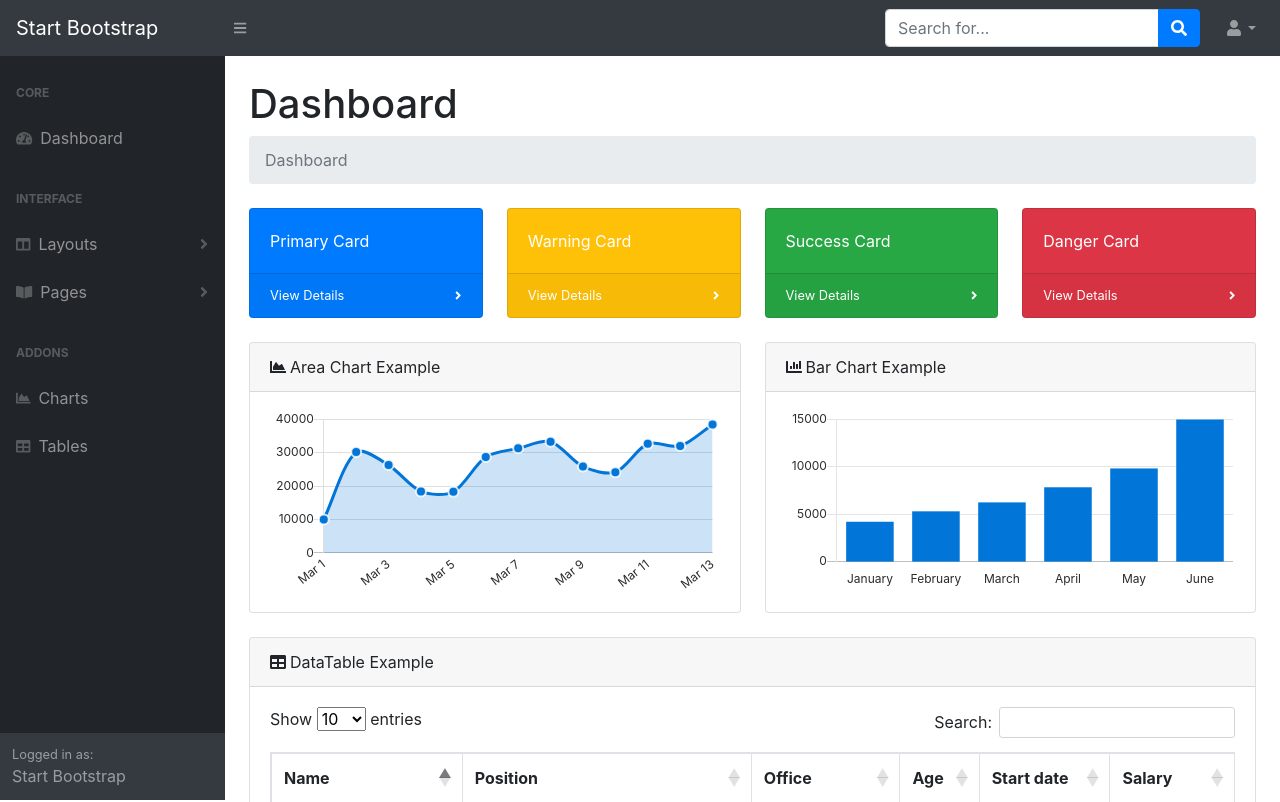
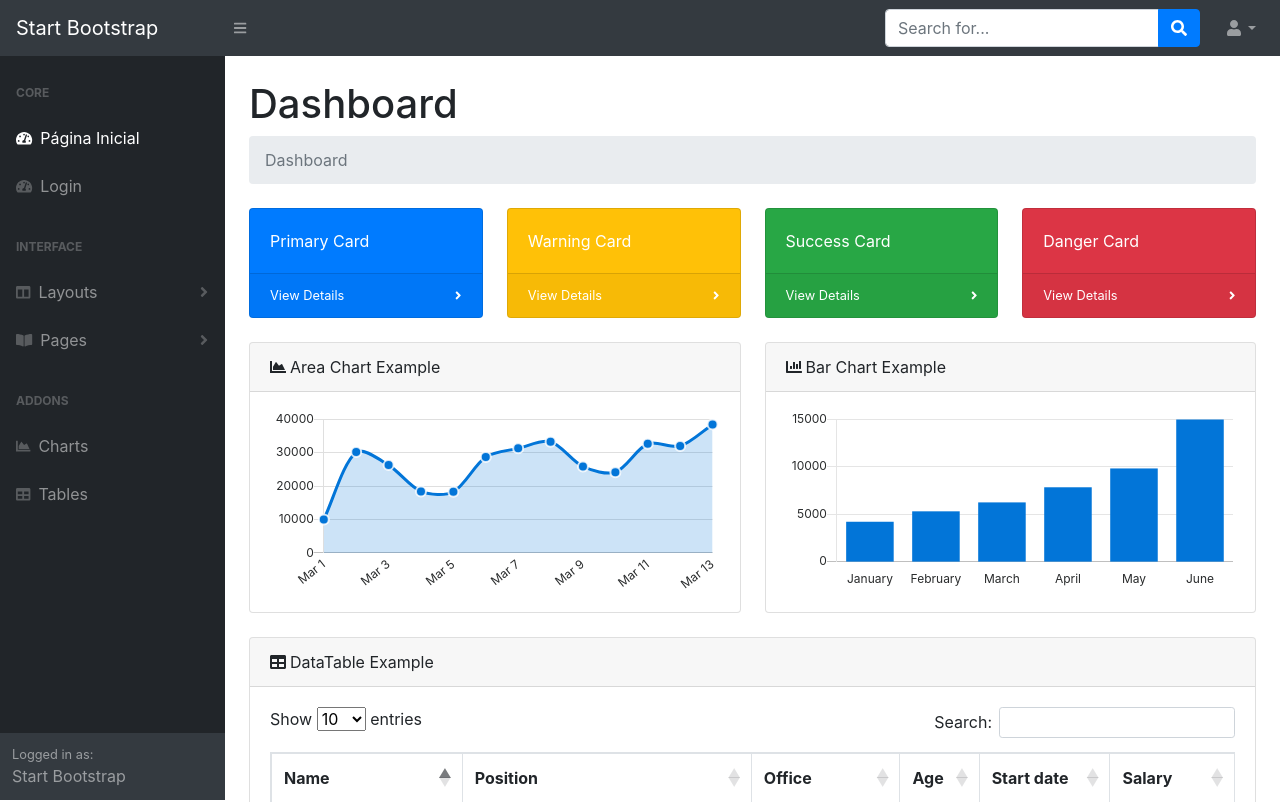
Before and after one commit to alexandre-hirata/qualiCar, a Django app: page / in a window 1280 px wide. Shown: the top 802 px of the page. Run offline with Django 3.2, Linux system fonts and the light colour scheme; some libraries are stand-ins or nearby versions.

Commit message:
Custom side menu from index page
Edit first as Index page and added second as Login Page

Signed-off-by: Alexandre Hirata <alexthirata@gmail.com>

```diff
--- a/app/frontend/templates/index.html
+++ b/app/frontend/templates/index.html
@@ -41,9 +41,13 @@
                     <div class="sb-sidenav-menu">
                         <div class="nav">
                             <div class="sb-sidenav-menu-heading">Core</div>
-                            <a class="nav-link" href="index.html"
+                            <a class="nav-link" href="{% url 'index' %}"
                                 ><div class="sb-nav-link-icon"><i class="fas fa-tachometer-alt"></i></div>
-                                Dashboard</a
+                                Página Inicial</a
+                            >
+                            <a class="nav-link" href="{% url 'login' %}"
+                                ><div class="sb-nav-link-icon"><i class="fas fa-tachometer-alt"></i></div>
+                                Login</a
                             >
                             <div class="sb-sidenav-menu-heading">Interface</div>
                             <a class="nav-link collapsed" href="#" data-toggle="collapse" data-target="#collapseLayouts" aria-expanded="false" aria-controls="collapseLayouts"
```
